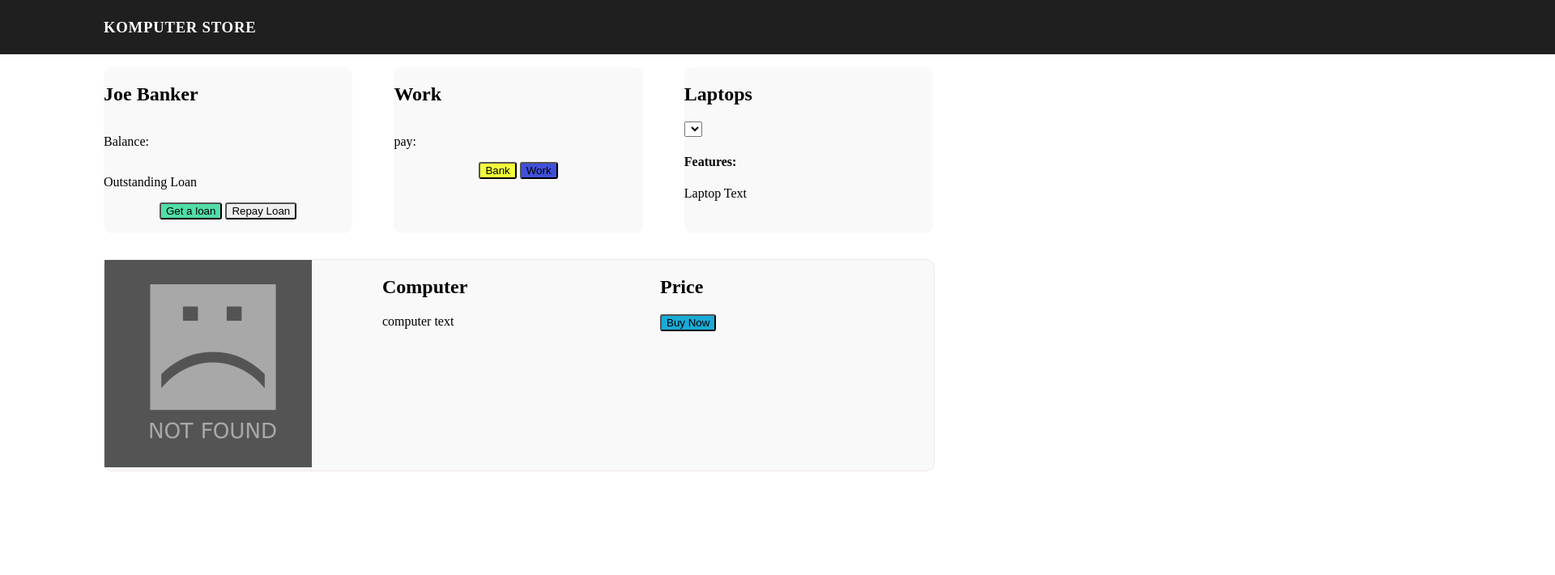
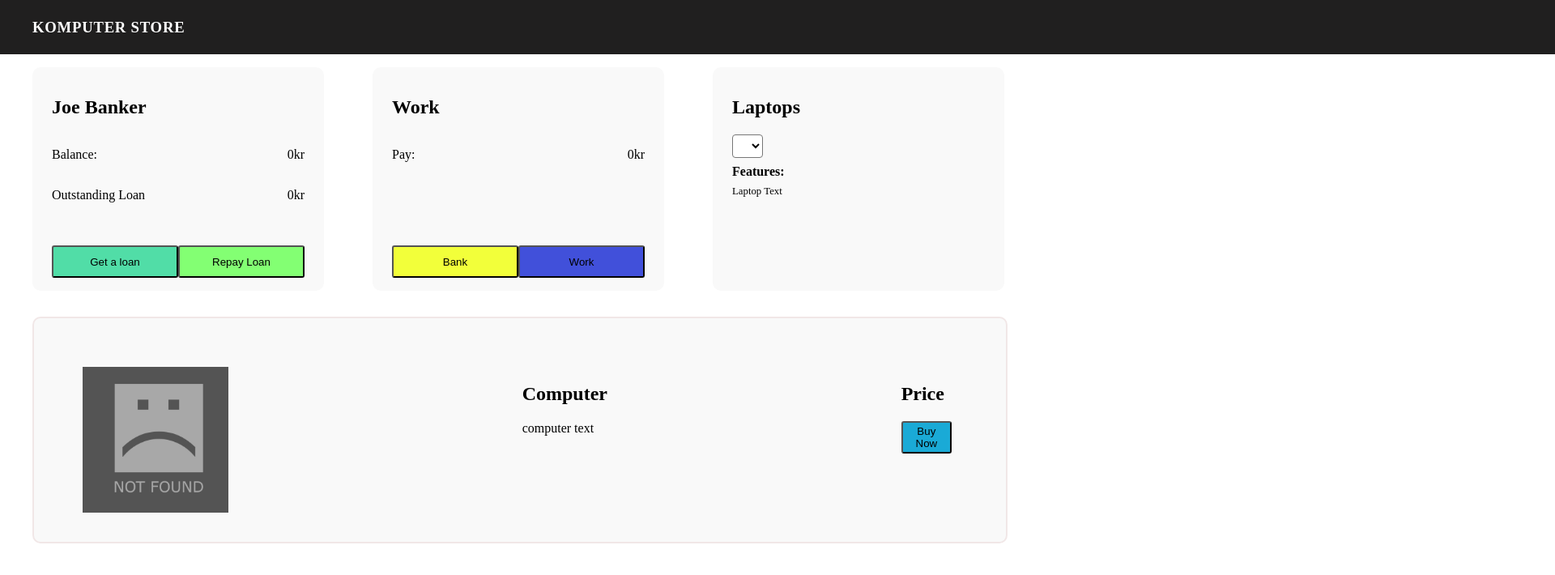
Before and after one commit to DamianRavn/Assignment1_KomputerStore, a plain HTML site: page index.html in a window 1280 px wide. Shown: the top 710 px of the page at 81% size, 1920 px wide, since content can reach past the window. Drawn offline with Linux system fonts and the light colour scheme; no server answers.

Commit message:
chore: beautify using html and css FINALLY DONE

```diff
--- a/index.html
+++ b/index.html
@@ -17,27 +17,50 @@
         <!-- First row -->
         <div class="row1">
             <div class="content content-row-size">
+                <div class="constent-placer">
                     <h2>
                         Joe Banker
                     </h2>
-                <p id="bank-balance">Balance: </p>
-                <p id="bank-outstanding-loan">Outstanding Loan</p>
+                    <div class="flex-div">
+                        <p>Balance: </p>
+                        <p id="bank-balance">0kr </p>
+                    </div>
+                    <div class="flex-div hide-elements">
+                        <p>Outstanding Loan</p>
+                        <p id="bank-outstanding-loan">0kr</p>
+                    </div>
+
                     <footer class="button-footer">
+                        <div class="double-button">
                             <button onclick="loan()" id="bank-button">Get a loan</button>
-                    <button onclick="repayLoan()" id="bank-repay-button">Repay Loan</button>
+                            <button onclick="repayLoan()" class="hide-elements" id="bank-repay-button">Repay Loan</button>
+                        </div>
                     </footer>
                 </div>
+
+            </div>
             <div class="content content-row-size">
+                <div class="constent-placer">
                     <h2>
                         Work
                     </h2>
-                <p id="work-pay">pay: </p>
+                    <div class="flex-div">
+                        <p>Pay: </p>
+                        <p id="work-pay">0kr </p>
+                    </div>
+
                     <footer class="button-footer">
+                        <div class="double-button">
                             <button onclick="bank()" id="pay-bank-button">Bank</button>
                             <button onclick="work()" id="work-button">Work</button>
+                        </div>
+
                     </footer>
                 </div>
+
+            </div>
             <div class="content content-row-size">
+                <div class="constent-placer">
                     <h2>
                         Laptops
                     </h2>
@@ -45,9 +68,10 @@
                         <select onchange="updateLaptops(this)" name="Laptops" id="Laptop-picker">
                         </select>
                     </form>
-                <div>
+                    <div class="features-text">
                         <h4>Features:</h4>
                         <p id = "laptop-features">Laptop Text</p>
+                    </div>
                 </div>
             </div>
         </div>
--- a/main.css
+++ b/main.css
@@ -2,9 +2,9 @@ html, body
 {
     margin: 0;
     /* I use variables in case i want to change the width; the contest adjusts */
-    --store-width-size: 1024px;
+    --store-width-size: 1200px;
     --content-row-width: calc(var(--store-width-size) * 0.3);
-    --content-row-height: calc(var(--store-width-size) * 0.2);
+    --content-row-height: calc(var(--store-width-size) * 0.23);
 }
 
 /* Locking the max size of the wraper to avoid stretching, and then auto margin to place it towards the middle */
@@ -14,31 +14,6 @@ html, body
     margin: 0 auto;
 }
 
-/* A row with three columns, with a gap between */
-.row1
-{
-    display: flex;
-    justify-content: space-between;
-}
-.row2
-{
-    display: grid;
-    grid-template-columns: 1fr 1fr 1fr;
-    column-gap: 5px;
-    row-gap: 5px;
-}
-
-.content-info-size
-{
-    width: 100%;
-    min-height: var(--content-row-height);
-}
-
-.content-row-size
-{
-    width: var(--content-row-width);
-    height: var(--content-row-height);
-}
 
 /* This is a weird trick used to make the header take up the entire page with no gaps */
 header
@@ -56,43 +31,133 @@ header h3 {
 
 }
 
-.button-footer
+/* A row with three columns, with a gap between */
+.row1
 {
-    margin: 0 auto;
+    display: flex;
+    justify-content: space-between;
+}
+.row2
+{
+    display: flex;
+    justify-content: space-between;
+    height: 100%;
+}
+
+.column
+{
+    align-items: center;
+    justify-content: center;
+    margin: 5% 5%;
+}
+
+.flex-div
+{
+    display: flex;
+    justify-content: space-between;
 }
 
 /* This class is shared between all important elements */
 .content
 {
+    display: flex;
+    flex-direction: column;
     background-color: rgb(249, 249, 249);
     border-radius: 10px;
     margin: 1em 0;
-    display: flex;
-    flex-direction: column;
+}
+
+.constent-placer
+{
+    margin: 1em 1.5em;
+    height: 100%;
+    position: relative;
+}
+
+.content-info-size
+{
+    width: 100%;
+    height: var(--content-row-height);
+}
+
+.content-row-size
+{
+    width: var(--content-row-width);
+    height: var(--content-row-height);
 }
 
 /* Makes a small, visible border */
 .visible-border
 {
-    border: 1px solid rgb(241, 231, 231) !important;
+    border: 2px solid rgb(241, 231, 231) !important;
+}
+
+.features-text h4
+{
+    margin: 8px 0px;
+}
+.features-text p
+{
+    margin: 0em;
+    font-size: 0.8em;
 }
 
 #computer-img
 {
-    max-height: 256px;
-    max-width: 256px;
+    max-height: 180px;
+    max-width: 180px;
+}
+
+select
+{
+    background-color: #fff;
+    box-sizing: border-box;
+    border: 1px solid #777;
+    border-radius: 0.25em;
+    padding: 0.25em 0.5em;
+    font-size: 1rem;
+    cursor: pointer;
+    line-height: 1.1;
 }
 
 /* All buttons should look similar */
 button
 {
     border-radius: 3px;
+    width: 90%;
+    height: 3em;
+}
+
+/* buttons next to each other */
+.double-button
+{
+    display: flex;
+    justify-content: space-evenly;
+    height: 100%;
+
+}
+
+.button-footer
+{
+    display: inline;
+    margin: auto 0em;
+    width: 100%;
+    position: absolute;
+    bottom: 0;
 }
 
 /* This is styling of specific buttons */
 #bank-button
 {
     background-color:rgb(81, 221, 167);
+}
+#bank-repay-button
+{
+    background-color:rgb(131, 255, 115);
+    /* Repay button is special because it needs to hide most of the time, and when it comes back its of type flex */
+    flex-direction: row;
+    justify-content: center;
+    align-items: center;
 }
 #pay-bank-button
 {
```
Also changed, not shown: logic.js (+56 -41 lines). Lines whose indentation alone changed are shown as unchanged.
